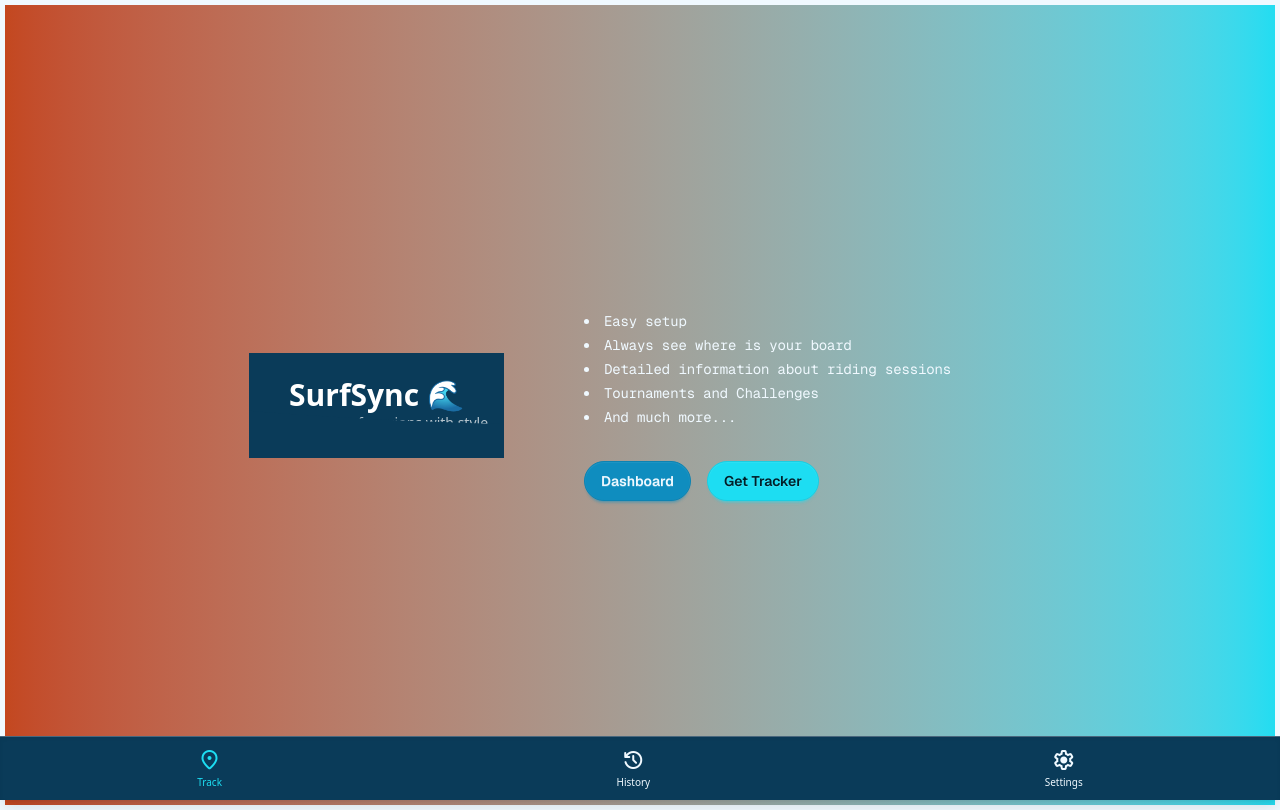
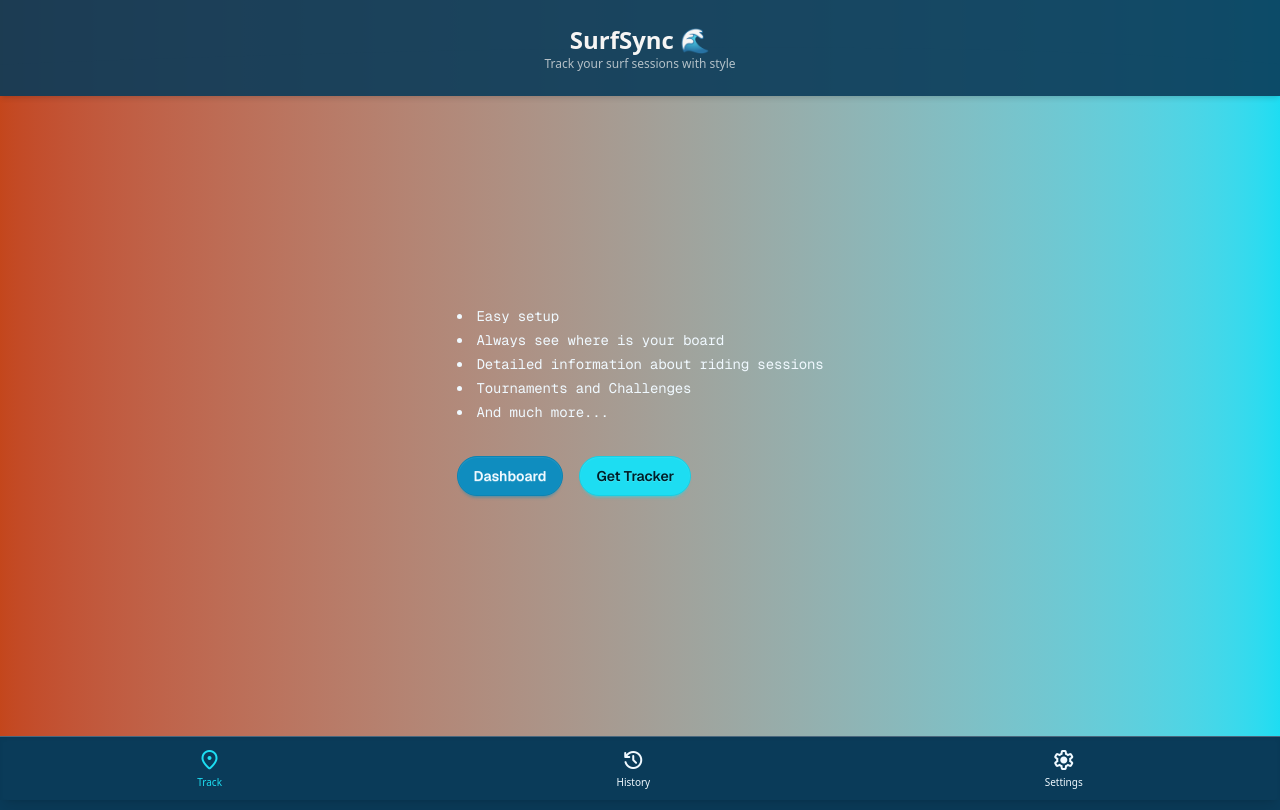
Before and after one commit to devjutsu/surfsync, a Next.js app: page / in a window 1280 px wide. Built offline with nearby package versions, Linux system fonts and the light colour scheme.

Commit message:
wave header

```diff
--- a/app/layout.tsx
+++ b/app/layout.tsx
@@ -61,7 +61,7 @@ export default function RootLayout({
           {/* <div className="border-5 border-fuchsia-600 absolute bottom-0 left-0 w-full h-[2px] bg-[#F2490C]/40 blur-sm shadow-md shadow-[#F2490C]/40"></div> */}
 
           {/* Контент */}
-          <div className="border-5 relative z-10 flex items-center justify-center min-h-screen">
+          <div className="relative z-10 flex items-center justify-center min-h-screen">
             {children}
           </div>
         </div>
--- a/components/ui/WaveHeader.css
+++ b/components/ui/WaveHeader.css
@@ -3,9 +3,11 @@
     bottom: -1px;
     left: 0;
     width: 100%;
-    height: 80px;
+    top: 90;
+    height: 60px;
     background: #0A3B59;
-    z-index: 0;
+    z-index: -1;
+    transform: rotate(180deg);
     animation: waveClip 8s ease-in-out infinite;
     clip-path: path(
       "M0,40 C360,80 1080,0 1440,40 L1440,80 L0,80 Z"
--- a/components/ui/WaveHeader.tsx
+++ b/components/ui/WaveHeader.tsx
@@ -41,15 +41,15 @@ import './WaveHeader.css';
 
 export default function WaveHeader() {
   return (
-    <header className="relative z-10 bg-[#0A3B59] text-white">
-      {/* Контент хедера */}
+    <header className="fixed top-0 w-full bg-[#0A3B59] text-white shadow-md z-50 opacity-90">
       <div className="mx-auto px-4 py-6 max-w-4xl text-center">
-        <h1 className="text-3xl font-bold">SurfSync 🌊</h1>
-        <p className="text-sm text-white/70">Track your surf sessions with style</p>
+        <h1 className="text-2xl font-bold">SurfSync 🌊</h1>
+        <p className="text-xs text-white/70">
+          Track your surf sessions with style
+        </p>
       </div>
 
-      {/* Волна через псевдоэлемент + clip-path */}
-      <div className="wave-border"></div>
+      <div className="wave-border" />
     </header>
   );
 }
```
